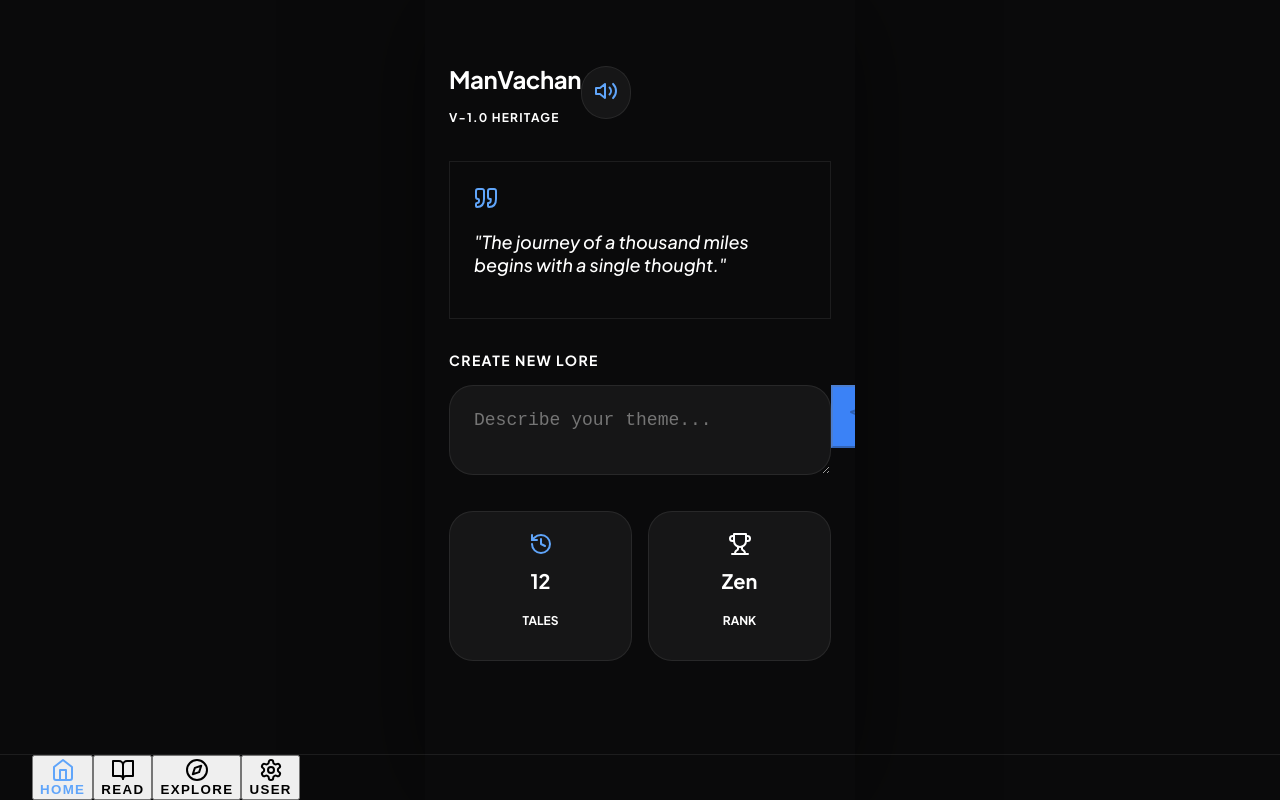
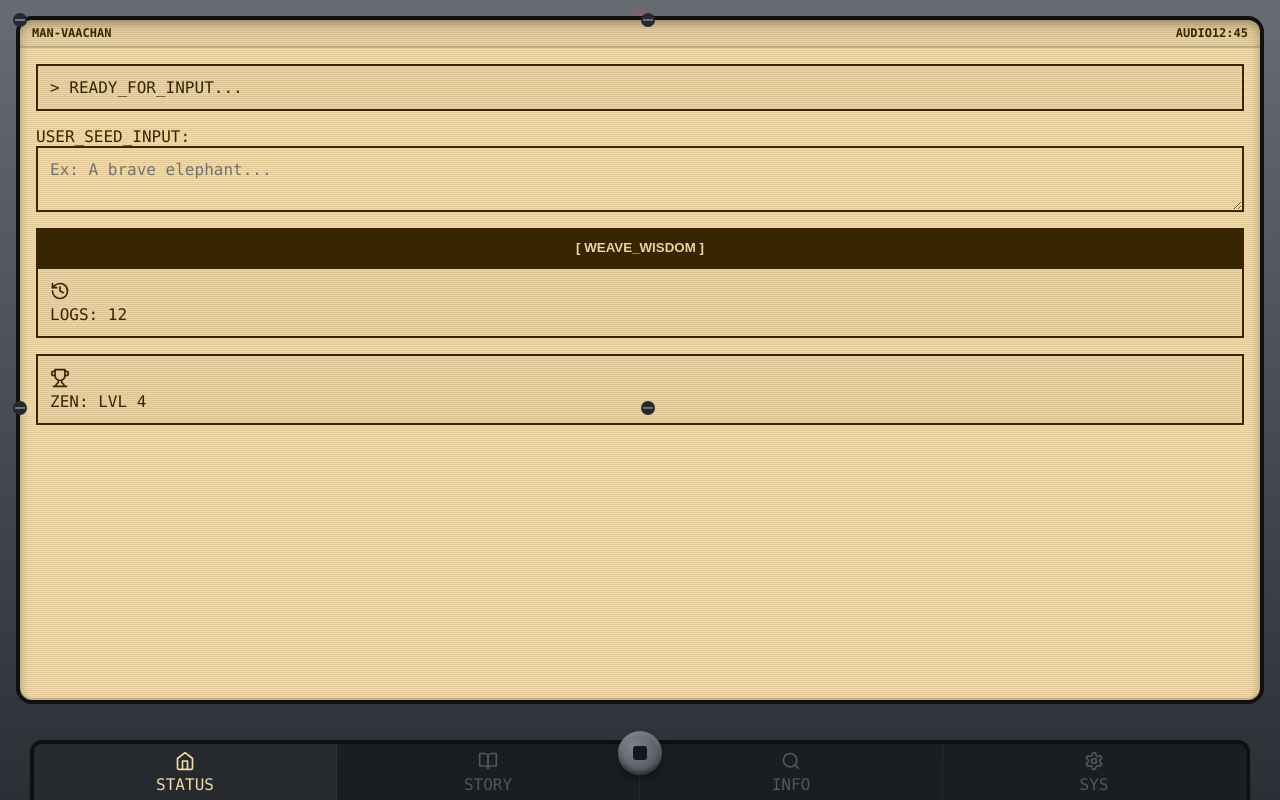
Before and after one commit to riyx-01/ManVachan_v1.0, a React (Vite) app: page / in a window 1280 px wide. Built offline with nearby package versions, Linux system fonts and the light colour scheme.

Commit message:
feat: implement Hacker PDA v2.0 UI occupying full screen

```diff
--- a/src/App.jsx
+++ b/src/App.jsx
@@ -1,6 +1,6 @@
 import React, { useState, useEffect, useRef } from 'react';
 import { motion, AnimatePresence } from 'framer-motion';
-import { Home, BookOpen, Compass, Settings, Sparkles, Send, Quote, Trophy, History, Volume2, VolumeX } from 'lucide-react';
+import { Home, BookOpen, Search, Settings, Volume2, VolumeX, Send, History, Trophy } from 'lucide-react';
 
 const STORY_TEMPLATES = [
   {
@@ -8,9 +8,9 @@ const STORY_TEMPLATES = [
     acts: [
       "{user} lived in a quiet corner of the world, searching for a meaning that felt lost in the noise of everyday life.",
       "One day, an old wanderer spoke of a hidden mirror in the mountains that didn't show your face, but your destiny.",
-      "The climb was steep, and {user} felt like giving up many times. But with every step, the heart grew stronger than the legs.",
-      "Finally reaching the peak, the mirror was found. It showed not a person, but a single glowing flame that grew the more {user} shared it with others.",
-      "Returning home, the village was changed, not by magic, but by the kindness {user} brought back from the heights."
+      "The climb was steep, and {user} felt like giving up many times. But with every step, the heart grew stronger.",
+      "Finally reaching the peak, the mirror was found. It showed not a person, but a single glowing flame that grew the more it was shared.",
+      "Returning home, the village was changed by the kindness {user} brought back from the heights."
     ],
     moral: "The light you seek is the light you give to others."
   },
@@ -18,21 +18,22 @@ const STORY_TEMPLATES = [
     theme: "Courage",
     acts: [
       "In the land of {user}, the shadows had grown long because the people had forgotten how to laugh in the dark.",
-      "A mysterious wall appeared overnight, blocking the path to the only well in the kingdom. Fear was everywhere.",
+      "A mysterious wall appeared overnight, blocking the path to the ancient well. Fear was everywhere.",
       "While others waited for a hero, {user} realized that courage isn't the absence of fear, but the decision to move despite it.",
       "Approaching the wall with a simple song, the bricks turned into butterflies. The wall was made of the people's own doubts.",
-      "The well was reached, and the water tasted of pure truth. The shadows vanished as soon as the first person smiled again."
+      "The well was reached, and the water tasted of pure truth. The shadows vanished as soon as the first person smiled."
     ],
     moral: "Faith is the bird that feels the light when the dawn is still dark."
   }
 ];
 
 export default function App() {
-  const [activeTab, setActiveTab] = useState('home');
+  const [activeTab, setActiveTab] = useState('status');
   const [prompt, setPrompt] = useState('');
   const [isGenerating, setIsGenerating] = useState(false);
   const [story, setStory] = useState(null);
   const [isMuted, setIsMuted] = useState(false);
+  const [backlight, setBacklight] = useState(true);
   const audioRef = useRef(null);
 
   const generateDeepStory = () => {
@@ -44,15 +45,14 @@ export default function App() {
       const seed = prompt || "Spirit";
 
       const scenes = template.acts.map((act, i) => ({
-        title: `Scene ${i + 1}`,
         text: act.replace(/{user}/g, seed),
         image: `https://picsum.photos/seed/${seed}${i}/800/800`
       }));
 
-      setStory({ ...template, scenes, title: seed.toUpperCase() + " TALE" });
+      setStory({ ...template, scenes, title: seed.toUpperCase() + " LOG" });
       setIsGenerating(false);
-      setActiveTab('read');
-    }, 4500);
+      setActiveTab('map'); // Switch to story view
+    }, 4000);
   };
 
   useEffect(() => {
@@ -64,120 +64,160 @@ export default function App() {
   }, [isMuted]);
 
   return (
-    <div className="mobile-container">
+    <div className={`pda2 ${backlight ? 'backlight-active' : ''}`}>
       <audio ref={audioRef} src="https://www.soundhelix.com/examples/mp3/SoundHelix-Song-8.mp3" loop />
 
-      {/* Background */}
-      <div className="fixed inset-0 bg-[#0a0a0b] -z-10" />
-
-      <div className="h-full flex flex-col w-full relative">
-
-        {/* Header */}
-        <header className="px-6 pt-12 pb-6 flex justify-between items-center z-10">
-          <div>
-            <h1 className="text-2xl font-bold text-white tracking-tight">ManVachan</h1>
-            <p className="text-xs text-blue-500 uppercase tracking-widest font-bold">V-1.0 Heritage</p>
-          </div>
-          <button onClick={() => setIsMuted(!isMuted)} className="p-3 bg-white/5 rounded-full border border-white/10">
-            {isMuted ? <VolumeX className="text-white/40" /> : <Volume2 className="text-blue-400" />}
-          </button>
-        </header>
-
-        <main className="flex-1 overflow-y-auto px-6 pb-24 custom-scroll z-10">
-          <AnimatePresence mode="wait">
-            {activeTab === 'home' && (
-              <motion.div key="home" initial={{ opacity: 0, y: 20 }} animate={{ opacity: 1, y: 0 }} exit={{ opacity: 0 }} className="space-y-8">
-                <div className="p-6 bg-blue-600/10 rounded-[32px] border border-blue-500/20 space-y-4">
-                  <Quote className="text-blue-400" />
-                  <p className="text-lg text-white font-medium italic">
-                    "The journey of a thousand miles begins with a single thought."
-                  </p>
+      <div className="pda2__bezel">
+        {/* Hardware Screws */}
+        <div className="pda2__screws">
+          <Screw /><Screw /><Screw /><Screw />
         </div>
 
-                <div className="space-y-4">
-                  <h3 className="text-sm font-bold text-white/40 uppercase tracking-widest">Create New Lore</h3>
-                  <div className="relative group">
+        {/* Home/Backlight Button */}
+        <div className="pda2__knob" onClick={() => setBacklight(!backlight)}>
+          <div className="pda2__knob-cap" />
+        </div>
+
+        <div className="pda2__led" />
+
+        <div className="pda2__screen" style={{ opacity: backlight ? 1 : 0.6, transition: '0.3s' }}>
+          {/* Status Bar */}
+          <div className="pda2__statusbar">
+            <div className="flex items-center gap-2">
+              <span className="font-black">MAN-VAACHAN</span>
+              <div className="w-2 h-4 bg-black animate-pulse" />
+            </div>
+            <div className="flex items-center gap-4">
+              <span>{isMuted ? 'MUTE' : 'AUDIO'}</span>
+              <span>12:45</span>
+            </div>
+          </div>
+
+          <div className="pda2__viewport custom-scroll">
+            <AnimatePresence mode="wait">
+              {isGenerating ? (
+                <motion.div key="gen" initial={{ opacity: 0 }} animate={{ opacity: 1 }} className="flex flex-col items-center justify-center h-full gap-4">
+                   <div className="text-xl font-bold">CALCULATING_WISDOM...</div>
+                   <div className="w-full h-4 border-2 border-black p-1">
+                     <motion.div initial={{ width: 0 }} animate={{ width: '100%' }} transition={{ duration: 4 }} className="h-full bg-black" />
+                   </div>
+                </motion.div>
+              ) : (
+                <>
+                  {activeTab === 'status' && (
+                    <motion.div initial={{ opacity: 0 }} animate={{ opacity: 1 }} className="space-y-6">
+                      <div className="pda-card font-bold text-sm">
+                        > READY_FOR_INPUT...
+                      </div>
+
+                      <div className="space-y-2">
+                        <label className="text-xs font-black">USER_SEED_INPUT:</label>
                         <textarea
                           value={prompt}
                           onChange={(e) => setPrompt(e.target.value)}
-                      placeholder="Describe your theme..."
-                      className="w-full bg-white/5 border border-white/10 rounded-3xl p-6 text-white text-lg min-h-[180px] outline-none focus:border-blue-500/50 transition-all font-medium"
+                          placeholder="Ex: A brave elephant..."
+                          className="pda-input !h-32"
                         />
-                    <button
-                      onClick={generateDeepStory}
-                      disabled={!prompt.trim() || isGenerating}
-                      className="absolute bottom-4 right-4 p-4 bg-blue-500 text-white rounded-2xl shadow-xl hover:scale-105 active:scale-95 transition-all disabled:opacity-50"
-                    >
-                      {isGenerating ? <div className="w-6 h-6 border-2 border-white/20 border-t-white rounded-full animate-spin" /> : <Send size={24} />}
-                    </button>
-                  </div>
                       </div>
 
+                      <button onClick={generateDeepStory} className="pda-button">
+                        [ WEAVE_WISDOM ]
+                      </button>
+
                       <div className="grid grid-cols-2 gap-4">
-                  <div className="p-5 bg-white/5 rounded-3xl border border-white/10 text-center space-y-2">
-                    <History className="mx-auto text-blue-400" />
-                    <p className="text-xl font-bold text-white">12</p>
-                    <p className="text-xs text-white/40 font-bold uppercase">Tales</p>
+                        <div className="pda-card text-center">
+                          <History className="mx-auto mb-2" size={20} />
+                          <div className="text-xs font-black">LOGS: 12</div>
                         </div>
-                  <div className="p-5 bg-white/5 rounded-3xl border border-white/10 text-center space-y-2">
-                    <Trophy className="mx-auto text-amber-400" />
-                    <p className="text-xl font-bold text-white">Zen</p>
-                    <p className="text-xs text-white/40 font-bold uppercase">Rank</p>
+                        <div className="pda-card text-center">
+                          <Trophy className="mx-auto mb-2" size={20} />
+                          <div className="text-xs font-black">ZEN: LVL 4</div>
                         </div>
                       </div>
                     </motion.div>
                   )}
 
-            {activeTab === 'read' && story && (
-              <motion.div key="read" initial={{ opacity: 0 }} animate={{ opacity: 1 }} className="space-y-12 pb-20">
-                <header className="text-center">
-                  <h2 className="text-3xl font-bold text-white italic tracking-tighter">{story.title}</h2>
-                  <div className="w-12 h-1 bg-blue-500 mx-auto mt-4 rounded-full" />
+                  {activeTab === 'map' && story && (
+                    <motion.div initial={{ opacity: 0 }} animate={{ opacity: 1 }} className="space-y-8 pb-10">
+                      <header className="border-b-4 border-black pb-2">
+                        <h2 className="text-2xl font-black italic">{story.title}</h2>
                       </header>
 
                       {story.scenes.map((scene, i) => (
-                  <motion.div
-                    key={i}
-                    initial={{ opacity: 0, y: 30 }}
-                    whileInView={{ opacity: 1, y: 0 }}
-                    viewport={{ once: true }}
-                    className="space-y-6"
-                  >
-                    <div className="rounded-[40px] overflow-hidden border border-white/10 shadow-2xl">
-                      <img src={scene.image} className="w-full aspect-square object-cover" alt="scene" />
+                        <div key={i} className="space-y-4 story-scene">
+                          <img src={scene.image} alt="Scene" />
+                          <p className="text-lg leading-tight font-bold">{scene.text}</p>
+                          <div className="h-0.5 bg-black/20 w-full" />
                         </div>
-                    <p className="text-xl leading-relaxed text-white/90 font-medium">{scene.text}</p>
-                  </motion.div>
                       ))}
 
-                <div className="p-8 bg-blue-500/10 border-2 border-dashed border-blue-500/30 rounded-[40px] text-center space-y-4">
-                  <h4 className="text-blue-400 font-bold uppercase tracking-widest text-xs">The Moral</h4>
-                  <p className="text-2xl text-white font-bold italic">"{story.moral}"</p>
+                      <div className="moral-box">
+                        <div className="text-xs font-black mb-2 tracking-widest uppercase">The Moral of the Lore</div>
+                        <p className="text-xl font-black italic">"{story.moral}"</p>
                       </div>
                     </motion.div>
                   )}
+
+                  {activeTab === 'info' && (
+                    <motion.div initial={{ opacity: 0 }} animate={{ opacity: 1 }} className="pda-card">
+                      <h3 className="text-lg font-black mb-4">SYSTEM_INFO</h3>
+                      <p className="font-bold">> UNIT: MV-98-PRIME</p>
+                      <p className="font-bold">> OS: HERITAGE_V1.09</p>
+                      <p className="font-bold">> SENSORS: GPT_WISDOM_CORE</p>
+                      <div className="mt-6 p-4 border-2 border-dashed border-black text-xs font-bold">
+                        The ancient wisdom has been digitized for current PDA hardware.
+                        Carry the scrolls everywhere you go.
+                      </div>
+                    </motion.div>
+                  )}
+
+                  {activeTab === 'sys' && (
+                    <motion.div initial={{ opacity: 0 }} animate={{ opacity: 1 }} className="space-y-4">
+                      <div className="pda-card">
+                        <div className="flex justify-between items-center mb-4">
+                          <span className="font-black">AUDIO_CORE:</span>
+                          <button onClick={() => setIsMuted(!isMuted)} className="pda-button !m-0 !w-auto !px-6">
+                            {isMuted ? 'OFF' : 'ON'}
+                          </button>
+                        </div>
+                        <button onClick={() => window.location.reload()} className="pda-button !bg-red-900 border-2 border-black">
+                          HARD_REBOOT_SYSTEM
+                        </button>
+                      </div>
+                    </motion.div>
+                  )}
+                </>
+              )}
             </AnimatePresence>
-        </main>
+          </div>
+        </div>
 
-        <nav className="fixed bottom-0 left-0 right-0 max-w-[430px] mx-auto h-24 px-8 flex justify-between items-center bg-black/80 backdrop-blur-3xl border-t border-white/10 z-20">
-          <TabButton active={activeTab === 'home'} icon={Home} label="Home" onClick={() => setActiveTab('home')} />
-          <TabButton active={activeTab === 'read'} icon={BookOpen} label="Read" onClick={() => story && setActiveTab('read')} disabled={!story} />
-          <TabButton active={activeTab === 'explore'} icon={Compass} label="Explore" onClick={() => {}} />
-          <TabButton active={activeTab === 'settings'} icon={Settings} label="User" onClick={() => {}} />
-        </nav>
+        {/* Navigation Dock */}
+        <div className="pda2__dock">
+          <NavBtn active={activeTab === 'status'} icon={Home} label="STATUS" onClick={() => setActiveTab('status')} />
+          <NavBtn active={activeTab === 'map'} icon={BookOpen} label="STORY" onClick={() => story && setActiveTab('map')} />
+          <NavBtn active={activeTab === 'info'} icon={Search} label="INFO" onClick={() => setActiveTab('info')} />
+          <NavBtn active={activeTab === 'sys'} icon={Settings} label="SYS" onClick={() => setActiveTab('sys')} />
+        </div>
       </div>
     </div>
   );
 }
 
-function TabButton({ active, icon: Icon, label, onClick, disabled }) {
+function NavBtn({ active, icon: Icon, label, onClick }) {
   return (
-    <button
-      onClick={disabled ? null : onClick}
-      className={`flex flex-col items-center gap-1 transition-all ${disabled ? 'opacity-20 ' : 'opacity-100'} ${active ? 'text-blue-400 scale-110' : 'text-white/40'}`}
-    >
-      <Icon size={24} />
-      <span className="text-[10px] uppercase font-bold tracking-widest">{label}</span>
-    </button>
+    <div onClick={onClick} className={`pda2__db ${active ? 'active' : ''}`}>
+      <Icon className="pda2__ico" />
+      <span className="text-[10px] font-black">{label}</span>
+    </div>
   );
 }
+
+function Screw() {
+  return (
+    <svg className="pda2__screw" viewBox="0 0 16 16">
+      <circle cx="8" cy="8" r="7" fill="#26292f"></circle>
+      <path d="M3 8h10" stroke="#70757d" stroke-width="2"></path>
+    </svg>
+  );
+}
--- a/src/index.css
+++ b/src/index.css
@@ -1,11 +1,13 @@
-@import url('https://fonts.googleapis.com/css2?family=Plus+Jakarta+Sans:ital,wght@0,400;0,700;0,800;1,500&display=swap');
+@import url('https://fonts.googleapis.com/css2?family=Plus+Jakarta+Sans:wght@400;700;800&display=swap');
 
 :root {
-  --bg-dark: #0a0a0b;
-  --accent-blue: #3b82f6;
-  --accent-purple: #8b5cf6;
-  --glass: rgba(255, 255, 255, 0.03);
-  --glass-border: rgba(255, 255, 255, 0.08);
+  --case-top: #676c73;
+  --case-bot: #2b2f35;
+  --lcd-bg: #f3d9a3;
+  --lcd-ink: #3a2700;
+  --lcd-dim: #a38241;
+  --lcd-line: rgba(0, 0, 0, 0.06);
+  --dock: #1a1e22;
 }
 
 * {
@@ -16,9 +18,8 @@
 body {
   margin: 0;
   padding: 0;
-  background-color: #0a0a0b; /* Guaranteed dark background */
-  color: white;
-  font-family: 'Plus Jakarta Sans', sans-serif;
+  background-color: #0d0d0d;
+  font-family: ui-monospace, SFMono-Regular, Menlo, Consolas, "Liberation Mono", monospace;
   overflow: hidden;
   height: 100vh;
   width: 100vw;
@@ -27,128 +28,227 @@ body {
   align-items: center;
 }
 
-.mobile-container {
+/* PDA FULL SCREEN WRAPPER */
+.pda2 {
+  width: 100vw;
   height: 100vh;
-  width: 100vw;
-  max-width: 430px;
-  background: #0a0a0b;
   position: relative;
+  color: var(--lcd-ink);
   overflow: hidden;
-  box-shadow: 0 0 100px rgba(0,0,0,0.5);
 }
 
-/* Custom Scrollbar for Luxury Peek */
-.custom-scroll::-webkit-scrollbar {
-  width: 0px; /* Hide scrollbar for native look */
+.pda2__bezel {
+  position: absolute;
+  inset: 0;
+  background: linear-gradient(180deg, var(--case-top), var(--case-bot));
+  padding: 20px;
+  display: flex;
+  flex-direction: column;
 }
 
-/* Glassmorphism Classes */
-.glass {
-  background: var(--glass);
-  backdrop-filter: blur(20px);
-  border: 1px solid var(--glass-border);
+.pda2__screws {
+  position: absolute;
+  inset: 12px;
+  display: grid;
+  grid-template-columns: 1fr 1fr;
+  grid-template-rows: 1fr 1fr;
+  pointer-events: none;
+  z-index: 5;
 }
 
-/* Animations */
-@keyframes shimmer {
-  0% { background-position: -200% 0; }
-  100% { background-position: 200% 0; }
+.pda2__screw {
+  width: 16px;
+  height: 16px;
 }
 
-.animate-shimmer {
-  background: linear-gradient(90deg, transparent, rgba(255,255,255,0.05), transparent);
-  background-size: 200% 100%;
-  animation: shimmer 2s infinite;
+.pda2__screen {
+  position: relative;
+  flex: 1;
+  background: var(--lcd-bg);
+  border-radius: 12px;
+  overflow: hidden;
+  box-shadow:
+    inset 0 4px 10px rgba(0, 0, 0, 0.3),
+    inset 0 -2px 0 rgba(0, 0, 0, 0.12),
+    0 0 0 4px #101010;
+  margin-bottom: 80px; /* Space for the dock and knob */
+  display: flex;
+  flex-direction: column;
 }
 
-/* Typography Enhancements */
-h1, h2, h3, h4 {
-  letter-spacing: -0.02em;
+.pda2__screen::before {
+  content: "";
+  position: absolute;
+  inset: 0;
+  background: repeating-linear-gradient(
+      0deg,
+      transparent 0 1px,
+      var(--lcd-line) 1px 2px
+    );
+  pointer-events: none;
+  z-index: 10;
 }
 
-.font-black {
-  font-weight: 800;
+/* Status Bar */
+.pda2__statusbar {
+  height: 28px;
+  display: grid;
+  grid-template-columns: 1fr auto;
+  align-items: center;
+  padding: 0 12px;
+  border-bottom: 2px solid rgba(0, 0, 0, 0.15);
+  font-weight: 900;
+  font-size: 12px;
+  background: rgba(0, 0, 0, 0.05);
 }
 
-button:active {
-  transform: scale(0.96);
+.pda2__viewport {
+  flex: 1;
+  overflow-y: auto;
+  padding: 16px;
+  position: relative;
 }
 
-/* Layout Utilities */
-.flex { display: flex; }
-.flex-col { flex-direction: column; }
-.items-center { align-items: center; }
-.justify-center { justify-content: center; }
-.justify-between { justify-content: justify-between; }
-.grid { display: grid; }
-.grid-cols-1 { grid-template-columns: repeat(1, minmax(0, 1fr)); }
-.grid-cols-2 { grid-template-columns: repeat(2, minmax(0, 1fr)); }
-.gap-2 { gap: 0.5rem; }
-.gap-4 { gap: 1rem; }
-.gap-6 { gap: 1.5rem; }
-.gap-8 { gap: 2rem; }
-.space-y-2 > :not([hidden]) ~ :not([hidden]) { margin-top: 0.5rem; }
-.space-y-4 > :not([hidden]) ~ :not([hidden]) { margin-top: 1rem; }
-.space-y-6 > :not([hidden]) ~ :not([hidden]) { margin-top: 1.5rem; }
-.space-y-8 > :not([hidden]) ~ :not([hidden]) { margin-top: 2rem; }
-.space-y-12 > :not([hidden]) ~ :not([hidden]) { margin-top: 3rem; }
+/* PDA Controls */
+.pda2__knob {
+  position: absolute;
+  bottom: 25px;
+  left: 50%;
+  transform: translateX(-50%);
+  width: 44px;
+  height: 44px;
+  border-radius: 50%;
+  background: radial-gradient(circle at 35% 35%, #7b828a, #444a52);
+  box-shadow:
+    inset 0 3px 5px rgba(255, 255, 255, 0.18),
+    inset 0 -3px 5px rgba(0, 0, 0, 0.5),
+    0 6px 10px rgba(0, 0, 0, 0.3);
+  cursor: pointer;
+  display: grid;
+  place-items: center;
+  z-index: 20;
+}
 
-/* Sizing */
-.w-full { width: 100%; }
-.h-full { height: 100%; }
-.h-1 { height: 0.25rem; }
-.h-px { height: 1px; }
-.min-h-screen { min-height: 100vh; }
-.max-w-6xl { max-width: 72rem; }
-.mx-auto { margin-left: auto; margin-right: auto; }
+.pda2__knob-cap {
+  width: 14px;
+  height: 14px;
+  border-radius: 3px;
+  background: #14181d;
+}
 
-/* Spacing */
-.p-2 { padding: 0.5rem; }
-.p-3 { padding: 0.75rem; }
-.p-4 { padding: 1rem; }
-.p-5 { padding: 1.25rem; }
-.p-6 { padding: 1.5rem; }
-.p-8 { padding: 2rem; }
-.pt-12 { padding-top: 3rem; }
-.pb-6 { padding-bottom: 1.5rem; }
-.pb-24 { padding-bottom: 6rem; }
-.px-6 { padding-left: 1.5rem; padding-right: 1.5rem; }
-.px-8 { padding-left: 2rem; padding-right: 2rem; }
-.mb-4 { margin-bottom: 1rem; }
-.mt-4 { margin-top: 1rem; }
+.pda2__led {
+  position: absolute;
+  top: 15px;
+  left: 50%;
+  transform: translateX(-50%);
+  width: 10px;
+  height: 10px;
+  border-radius: 50%;
+  background: #ff3a3a;
+  box-shadow: 0 0 8px #ff3a3a;
+  animation: pulse 2s infinite;
+}
 
-/* Positioning */
-.relative { position: relative; }
-.absolute { position: absolute; }
-.fixed { position: fixed; }
-.inset-0 { top: 0; right: 0; bottom: 0; left: 0; }
-.top-0 { top: 0; }
-.bottom-0 { bottom: 0; }
-.right-0 { right: 0; }
-.left-0 { left: 0; }
-.z-10 { z-index: 10; }
-.-z-10 { z-index: -10; }
+@keyframes pulse {
+  50% { opacity: 0.5; }
+}
 
-/* Text & Visuals */
-.text-center { text-align: center; }
-.text-xs { font-size: 0.75rem; }
-.text-sm { font-size: 0.875rem; }
-.text-lg { font-size: 1.125rem; }
-.text-xl { font-size: 1.25rem; }
-.text-2xl { font-size: 1.5rem; }
-.text-3xl { font-size: 1.875rem; }
-.font-bold { font-weight: 700; }
-.font-medium { font-weight: 500; }
-.italic { font-style: italic; }
-.uppercase { text-transform: uppercase; }
-.tracking-widest { letter-spacing: 0.1em; }
-.rounded-full { border-radius: 9999px; }
-.rounded-3xl { border-radius: 1.5rem; }
-.overflow-hidden { overflow: hidden; }
-.shadow-2xl { box-shadow: 0 25px 50px -12px rgba(0, 0, 0, 0.25); }
-.border { border: 1px solid var(--glass-border); }
-.border-t { border-top: 1px solid var(--glass-border); }
-.bg-white\/5 { background-color: rgba(255, 255, 255, 0.05); }
-.backdrop-blur-xl { backdrop-filter: blur(24px); }
-.text-blue-400 { color: #60a5fa; }
-.bg-blue-500 { background-color: #3b82f6; }
+/* Navigation Dock */
+.pda2__dock {
+  position: absolute;
+  bottom: 0;
+  left: 30px;
+  right: 30px;
+  height: 60px;
+  display: grid;
+  grid-template-columns: repeat(4, 1fr);
+  background: var(--dock);
+  border-radius: 12px 12px 0 0;
+  overflow: hidden;
+  border: 4px solid #101010;
+  border-bottom: none;
+}
+
+.pda2__db {
+  display: flex;
+  flex-direction: column;
+  align-items: center;
+  justify-content: center;
+  cursor: pointer;
+  border-right: 1px solid rgba(255, 255, 255, 0.05);
+  transition: all 0.2s;
+  color: #555;
+  gap: 4px;
+}
+
+.pda2__db.active {
+  background: rgba(255, 255, 255, 0.05);
+  color: var(--lcd-bg);
+}
+
+.pda2__db:active {
+  transform: translateY(2px);
+}
+
+.pda2__ico {
+  width: 20px;
+  height: 20px;
+  stroke: currentColor;
+  stroke-width: 2;
+  fill: none;
+}
+
+/* Custom Content Styles */
+.pda-card {
+  border: 2px solid var(--lcd-ink);
+  padding: 12px;
+  margin-bottom: 16px;
+  background: rgba(0,0,0,0.03);
+}
+
+.pda-input {
+  width: 100%;
+  background: transparent;
+  border: 2px solid var(--lcd-ink);
+  padding: 12px;
+  color: var(--lcd-ink);
+  font-family: inherit;
+  font-size: 16px;
+  outline: none;
+}
+
+.pda-button {
+  background: var(--lcd-ink);
+  color: var(--lcd-bg);
+  padding: 12px;
+  width: 100%;
+  border: none;
+  font-weight: 900;
+  text-transform: uppercase;
+  margin-top: 12px;
+  cursor: pointer;
+}
+
+.moral-box {
+  margin-top: 24px;
+  padding: 16px;
+  border: 4px double var(--lcd-ink);
+  text-align: center;
+}
+
+.story-scene img {
+  width: 100%;
+  border: 3px solid var(--lcd-ink);
+  filter: sepia(0.5) contrast(1.2);
+}
+
+/* Custom Scrollbar for Retro Feel */
+.custom-scroll::-webkit-scrollbar {
+  width: 6px;
+}
+.custom-scroll::-webkit-scrollbar-track {
+  background: var(--lcd-dim);
+}
+.custom-scroll::-webkit-scrollbar-thumb {
+  background: var(--lcd-ink);
+}
```
Lines whose indentation alone changed are shown as unchanged.
